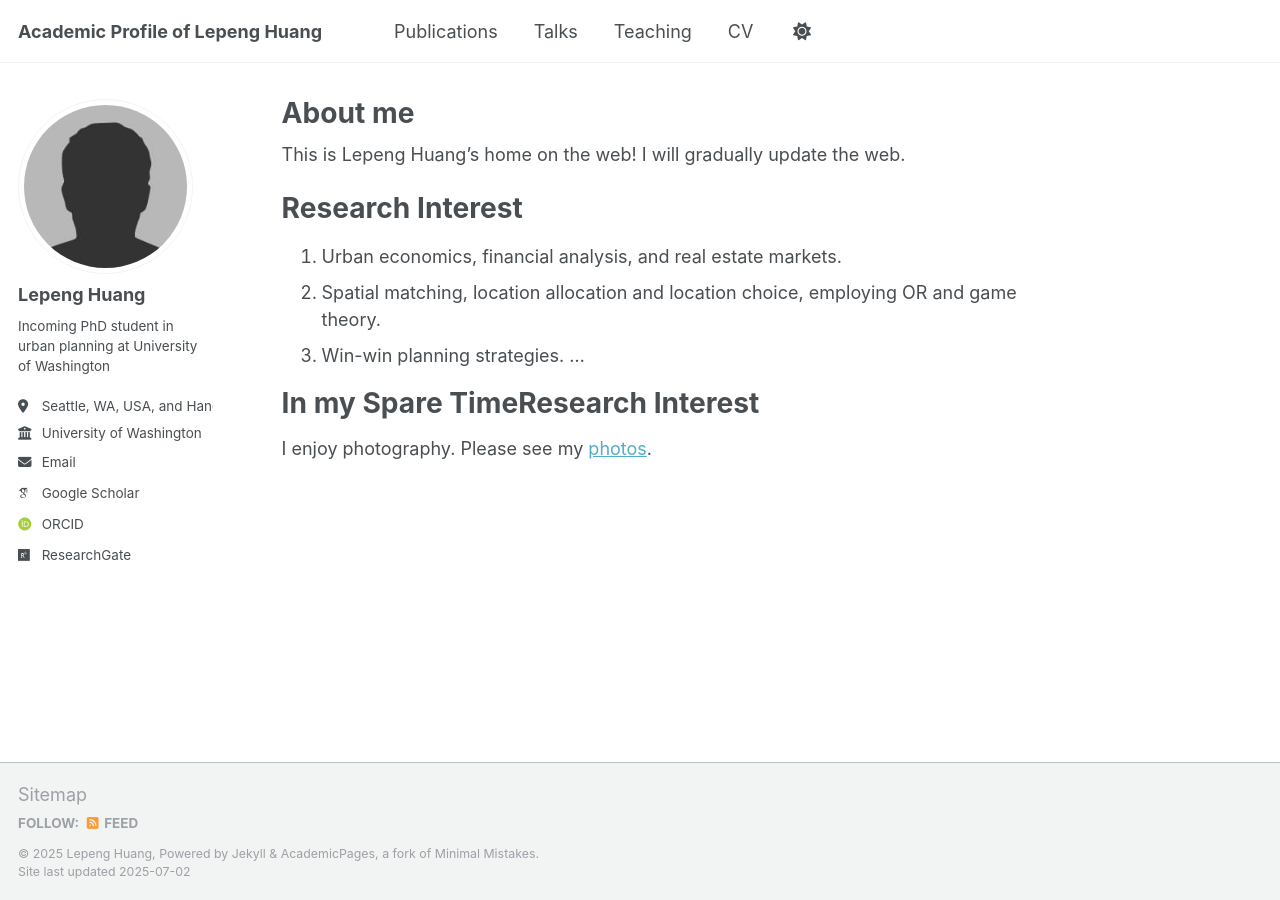
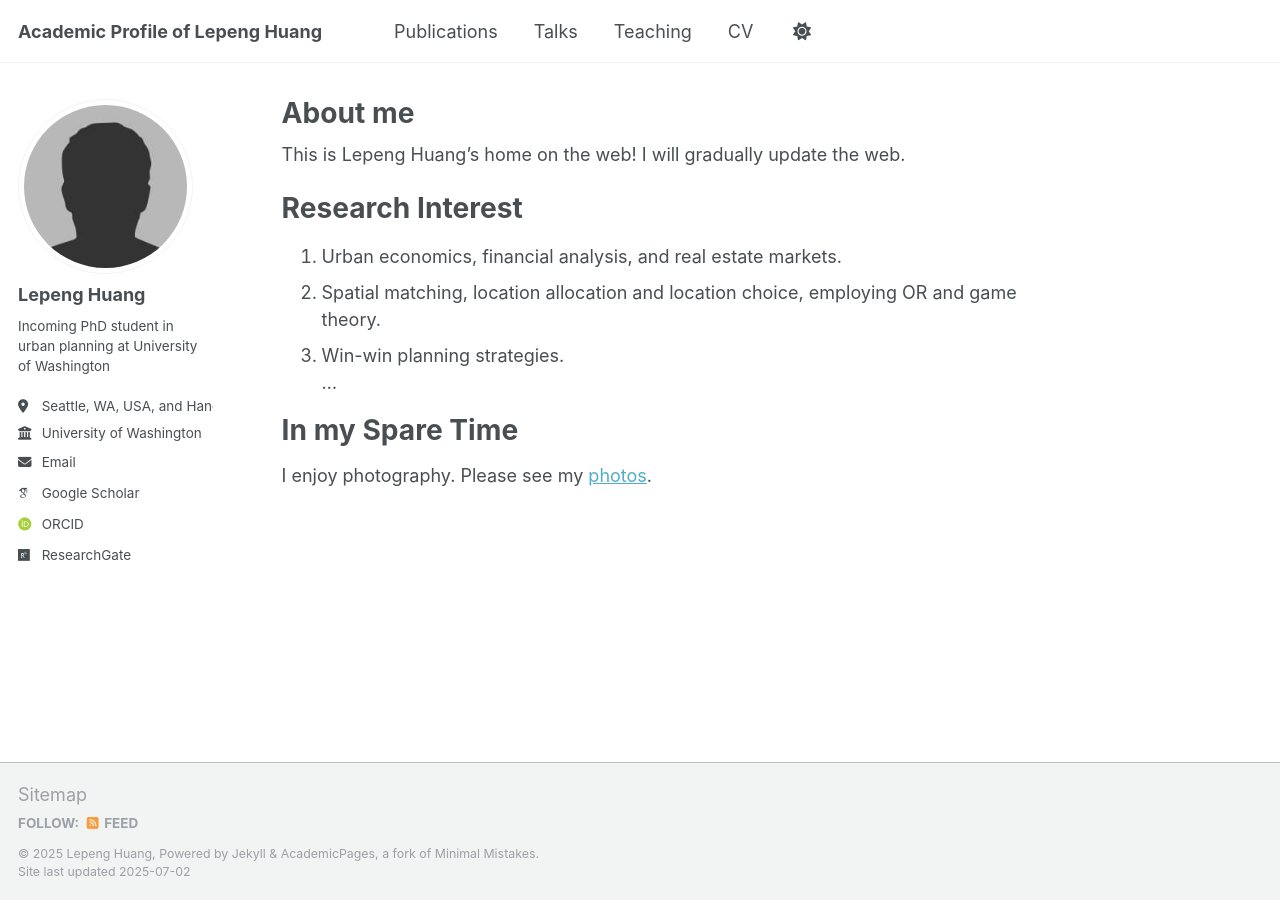
Before and after one commit to lepenghuang/lepenghuang.github.io, a Jekyll site: the page built from _pages/about.md, in a window 1280 px wide. Built offline with Jekyll 4.4.1, drawn with Linux system fonts in a browser that asks for light colours; some web fonts are replaced; a script that is not in the unit is left out.

Commit message:
Update about.md

```diff
--- a/_pages/about.md
+++ b/_pages/about.md
@@ -16,6 +16,6 @@
 3. Win-win planning strategies.
 ...
 
-In my Spare TimeResearch Interest
+In my Spare Time
 ======
 I enjoy photography. Please see my [photos](https://hlpgallery.mysxl.cn/).
```
